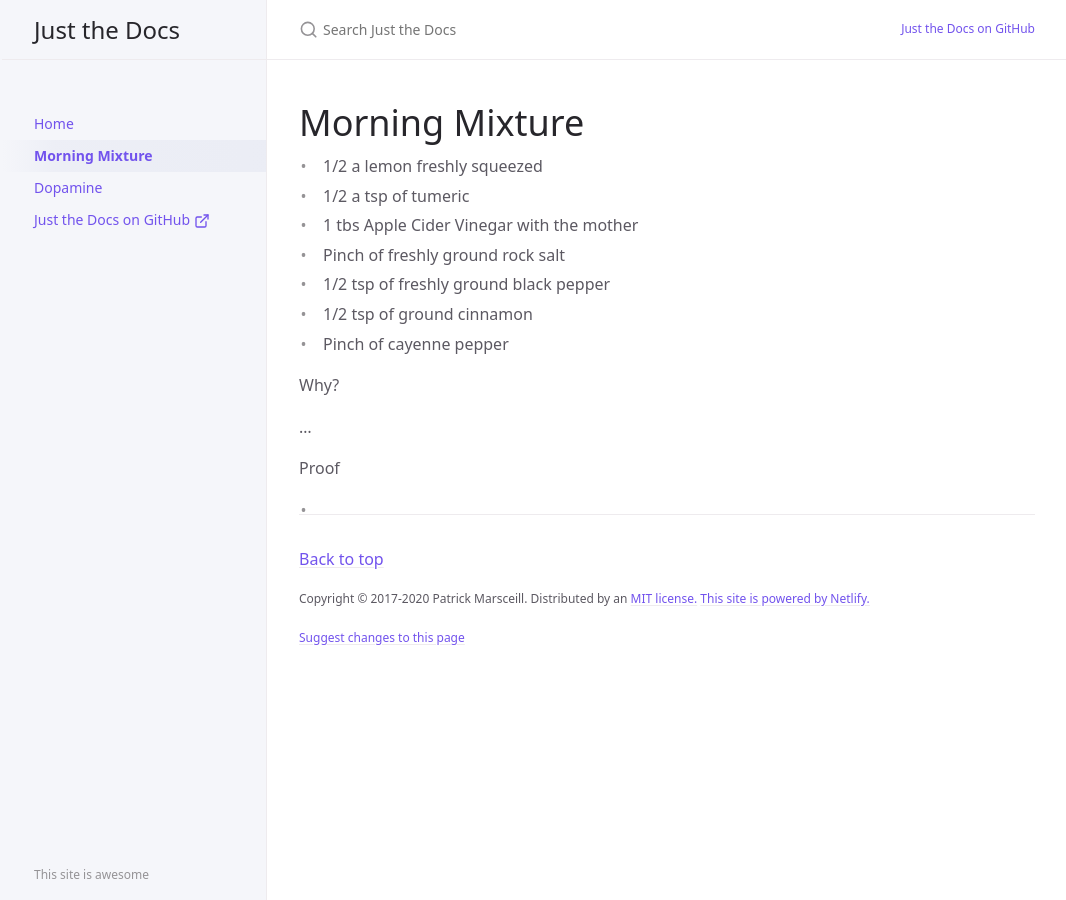
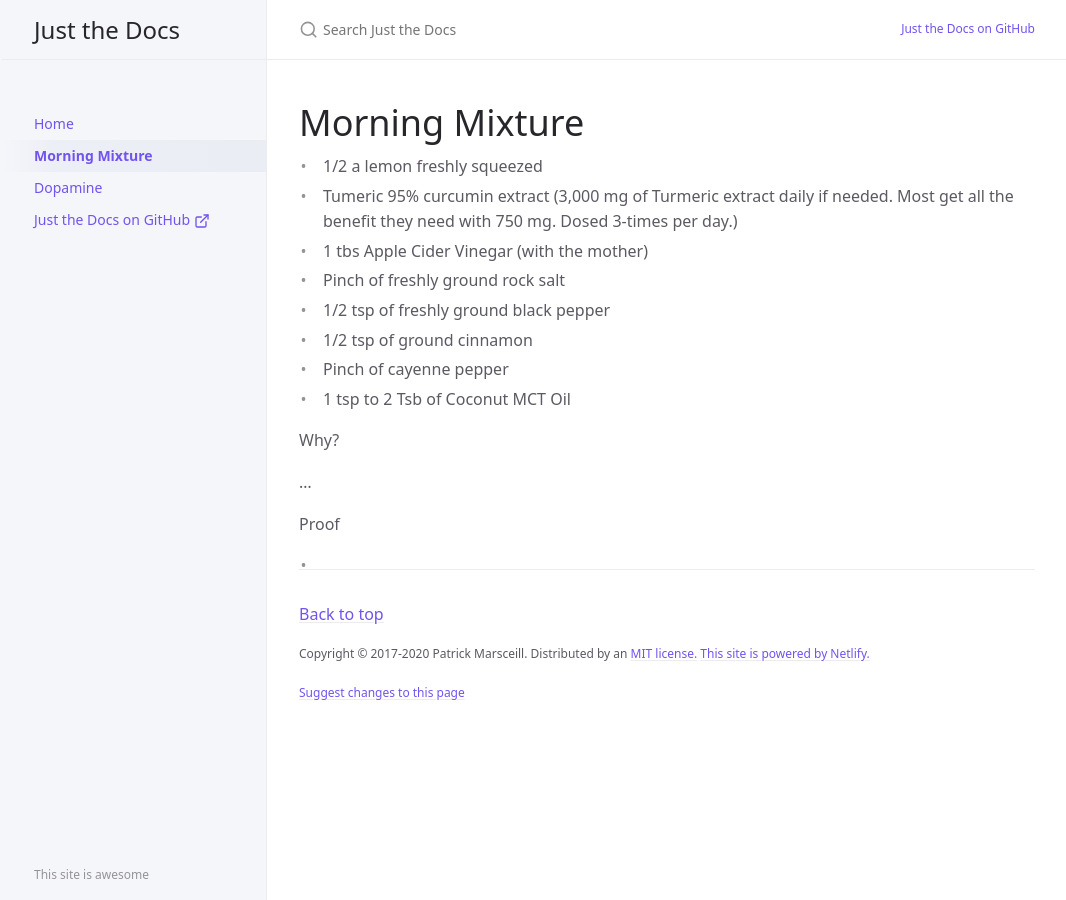
Before and after one commit to haluvibe/haluvibe.github.io, a Jekyll site: the page built from docs/morning-mixture.md, in a window 1280 px wide. Shown: the whole page, without its empty margins (105-1171 px from the left). Built offline with Jekyll 4.4.1, drawn with Linux system fonts in a browser that asks for light colours.

Commit message:
Update morning-mixture.md

```diff
--- a/docs/morning-mixture.md
+++ b/docs/morning-mixture.md
@@ -7,12 +7,13 @@ nav_order: 1
 # Morning Mixture
 
  - 1/2 a lemon freshly squeezed
- - 1/2 a tsp of tumeric
- - 1 tbs Apple Cider Vinegar with the mother
+ - Tumeric 95% curcumin extract (3,000 mg of Turmeric extract daily if needed. Most get all the benefit they need with 750 mg. Dosed 3-times per day.)
+ - 1 tbs Apple Cider Vinegar (with the mother)
  - Pinch of freshly ground rock salt
  - 1/2 tsp of freshly ground black pepper
  - 1/2 tsp of ground cinnamon
  - Pinch of cayenne pepper
+ - 1 tsp to 2 Tsb of Coconut MCT Oil
 
 Why?
 
```
